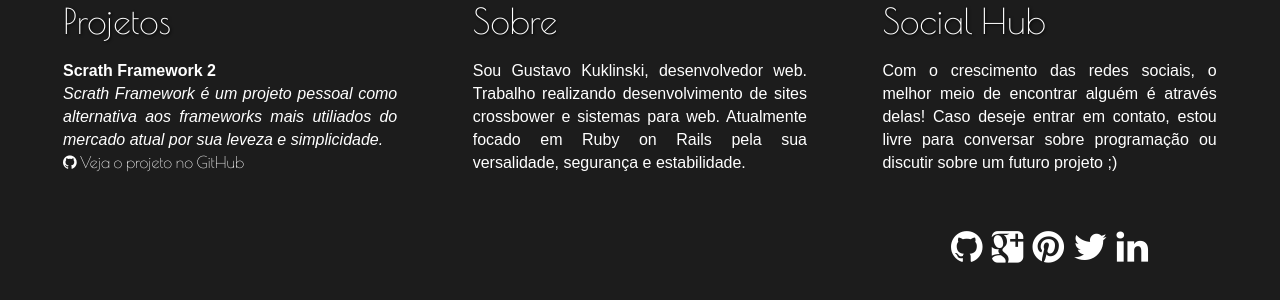
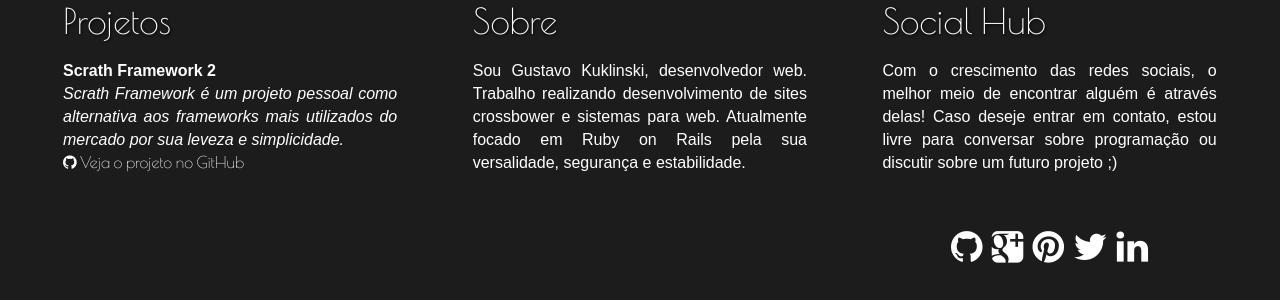
Before and after one commit to skochhan/gustavokuklinski.github.io, a Jekyll site: the page built from contato.html, in a window 1280 px wide. Shown: the part 798-1098 px from the top of the page. Built offline with Jekyll 4.4.1, drawn with Linux system fonts in a browser that asks for light colours; Markdown is read by kramdown in place of the engine named in the settings.

Commit message:
Formulario de contato

```diff
--- a/_layouts/default.html
+++ b/_layouts/default.html
@@ -51,7 +51,7 @@
               <h3 class="about">Projetos</h3><br />
               <p class="about-text">
                 <b>Scrath Framework 2</b><br />
-                <em>Scrath Framework é um projeto pessoal como alternativa aos frameworks mais utiliados do mercado atual por sua leveza e simplicidade.</em><br />
+                <em>Scrath Framework é um projeto pessoal como alternativa aos frameworks mais utilizados do mercado por sua leveza e simplicidade.</em><br />
                 <a class="icon-linkk" href="https://github.com/gustavokuklinski/Scrath2" target="_blank"><span class="icon-github"></span> Veja o projeto no GitHub </a>
 
               </p>
--- a/contato.html
+++ b/contato.html
@@ -16,10 +16,10 @@
         </p>
       </div>
       <div class="block2-2">
-        <form method="post">
-          <input type="text" placeholder="Qual seu nome?" />
-          <input type="email" placeholder="Qual seu email?" />
-          <textarea placeholder="Então, vamos conversar? :)"></textarea>
+        <form method="post" action="http://kuklinski.com.br/201306.php">
+          <input type="text" name="nome" placeholder="Qual seu nome?" required/>
+          <input type="email" name="email" placeholder="Qual seu email?" required/>
+          <textarea name="mensagem" placeholder="Então, vamos conversar? :)" required></textarea>
           <input type="submit" value="ENVIAR" class="bt-success" />
         </form>
       </div>
```
